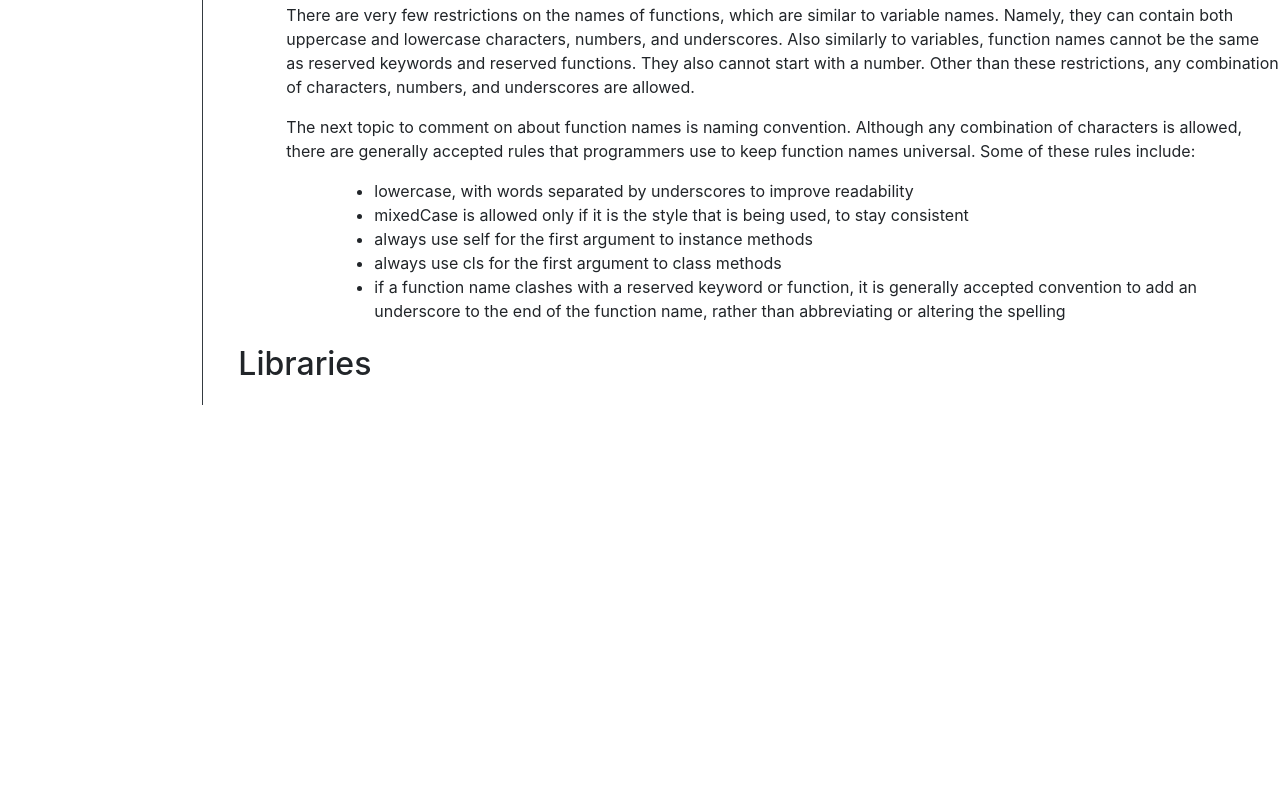
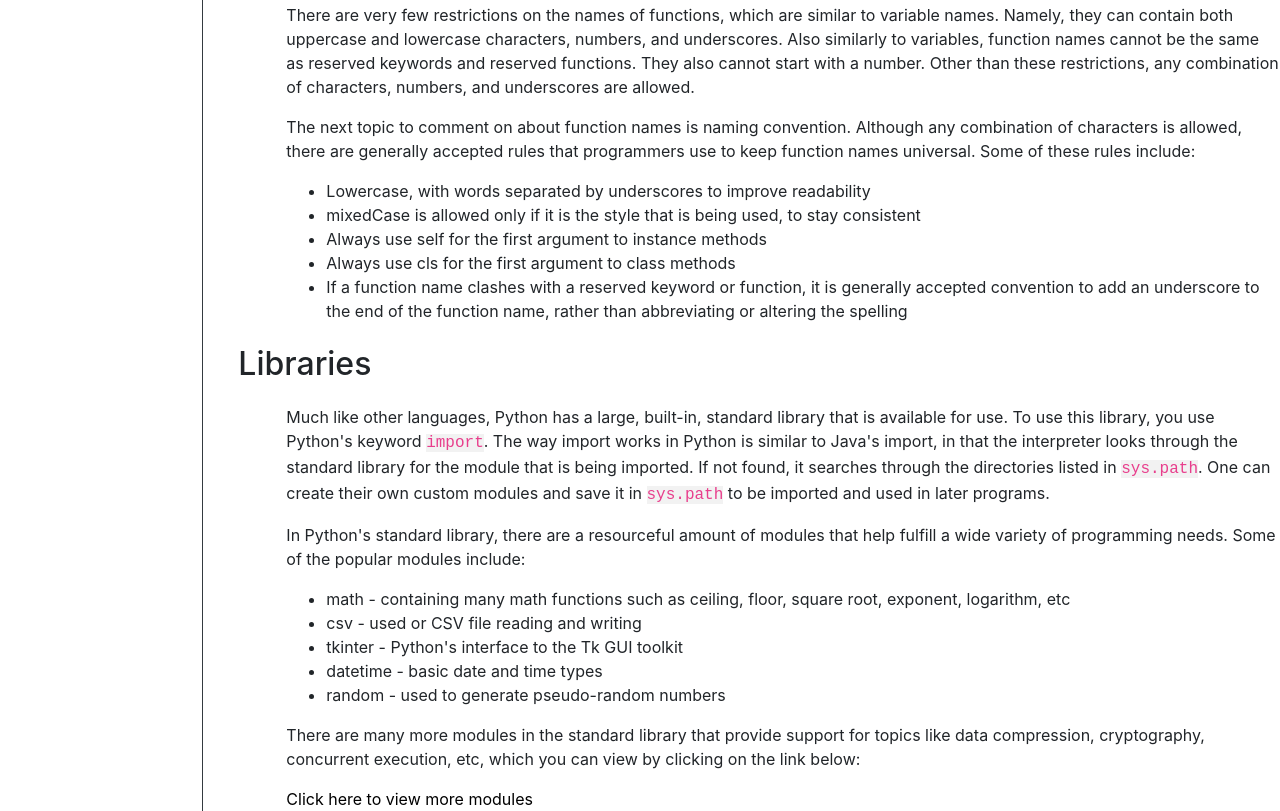
Before and after one commit to Austin-tam/freecodecamp-technical-page, a website built with Parcel: page index.html in a window 1280 px wide. Shown: the part 3752-4563 px from the top of the page. Before the commit the page ends 4157 px from the top, so only its background shows below. Built offline with nearby package versions, Linux system fonts and the light colour scheme.

Commit message:
add text to libraries section

```diff
--- a/index.html
+++ b/index.html
@@ -315,18 +315,17 @@
               generally accepted rules that programmers use to keep function names universal. Some of these rules include:
             </p>
 
-            <div class="tab">
             <ul>
-                <li>lowercase, with words separated by underscores to improve readability</li>
+              <li>Lowercase, with words separated by underscores to improve readability</li>
               <li>mixedCase is allowed only if it is the style that is being used, to stay consistent</li>
-                <li>always use self for the first argument to instance methods</li>
-                <li>always use cls for the first argument to class methods</li>
+              <li>Always use self for the first argument to instance methods</li>
+              <li>Always use cls for the first argument to class methods</li>
               <li>
-                  if a function name clashes with a reserved keyword or function, it is generally accepted convention to add an underscore to the
+                If a function name clashes with a reserved keyword or function, it is generally accepted convention to add an underscore to the
                 end of the function name, rather than abbreviating or altering the spelling
               </li>
             </ul>
-            </div>
+
           </article>
         </section>
 
@@ -336,7 +335,35 @@
           </header>
 
           <article class="tab">
-            <p></p>
+            <p>
+              Much like other languages, Python has a large, built-in, standard library that is available for use. To use this library, you use
+              Python's keyword <code>import</code>. The way import works in Python is similar to Java's import, in that the interpreter looks
+              through the standard library for the module that is being imported. If not found, it searches through the directories listed in
+              <code>sys.path</code>. One can create their own custom modules and save it in <code>sys.path</code> to be imported and used in later
+              programs.
+            </p>
+
+            <p>
+              In Python's standard library, there are a resourceful amount of modules that help fulfill a wide variety of programming needs. Some of
+              the popular modules include:
+            </p>
+
+            <ul>
+              <li>math - containing many math functions such as ceiling, floor, square root, exponent, logarithm, etc</li>
+              <li>csv - used or CSV file reading and writing</li>
+              <li>tkinter - Python's interface to the Tk GUI toolkit</li>
+              <li>datetime - basic date and time types</li>
+              <li>random - used to generate pseudo-random numbers</li>
+            </ul>
+
+            <p>
+              There are many more modules in the standard library that provide support for topics like data compression, cryptography, concurrent
+              execution, etc, which you can view by clicking on the link below:
+            </p>
+
+            <a href="https://docs.python.org/3/library/" target="_blank">Click here to view more modules</a>
+
+
           </article>
         </section>
       </main>
```
Lines whose indentation alone changed are shown as unchanged.
